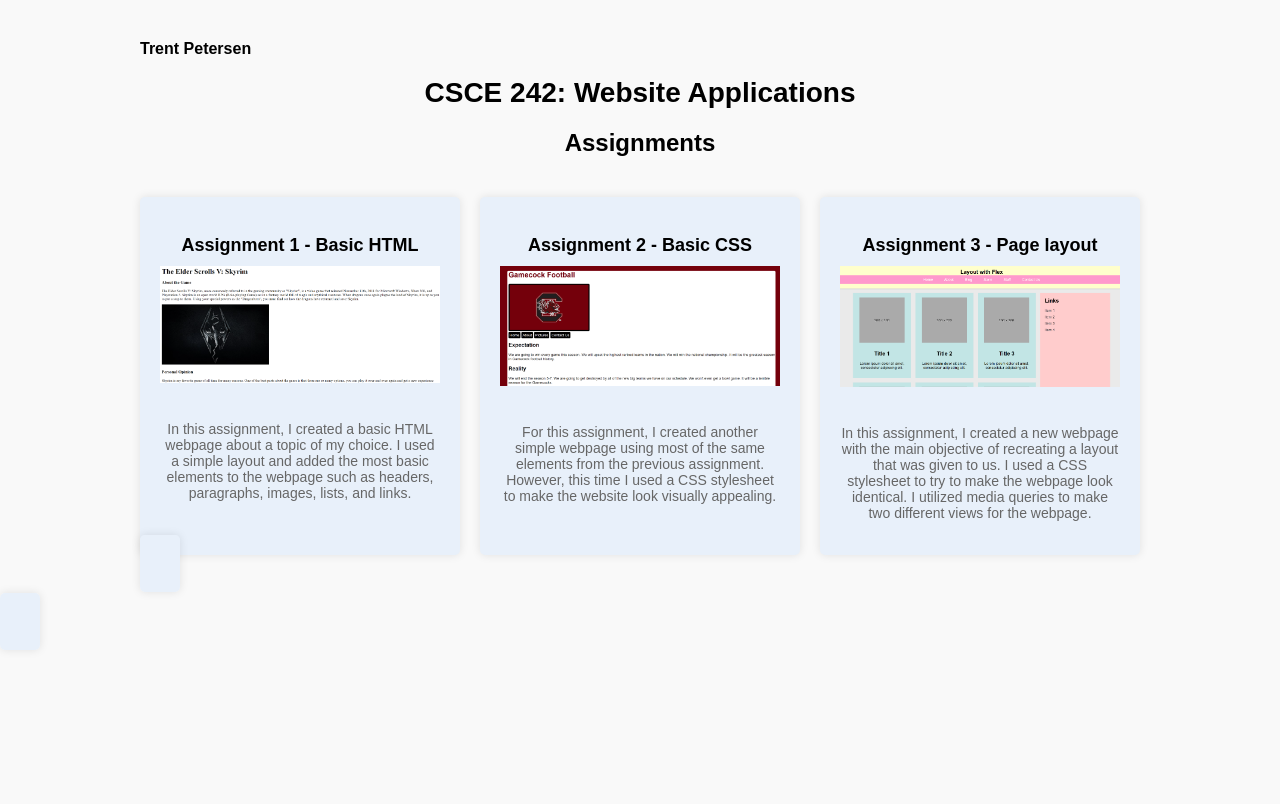
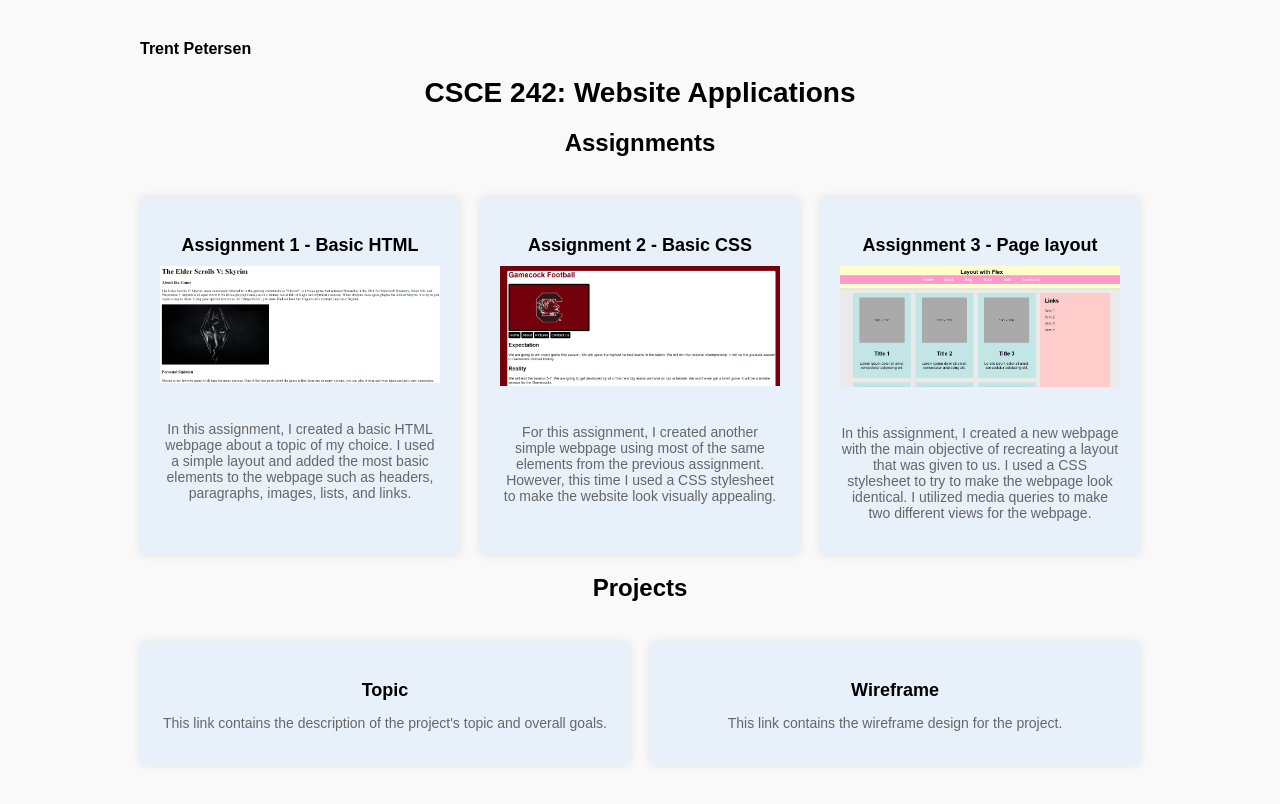
Before and after one commit to trentpetersen2003/trentpetersen2003.github.io, a plain HTML site: page csce242/index.html in a window 1280 px wide. Drawn offline with Linux system fonts and the light colour scheme.

Commit message:
added project list

```diff
--- a/csce242/index.html
+++ b/csce242/index.html
@@ -3,14 +3,14 @@
     <head>
         <title>CSCE 242: Website Applications</title>
         <link rel="stylesheet" href="styles.css">
-
     </head>
     <body>
         <div id="content">
             <h6 id="name">Trent Petersen</h6>
             <h1>CSCE 242: Website Applications</h1>
+
+            <!-- Assignments Section -->
             <h2>Assignments</h2>
-
             <div class="assignments-container">
                 <a href="assignments/assignment_1/index.html" class="assignment">
                     <h3>Assignment 1 - Basic HTML</h3>
@@ -41,7 +41,25 @@
                         to make the webpage look identical. I utilized media queries to make two
                         different views for the webpage.
                     </p>
-                </div>
+                </a>
+            </div>
+
+            <!-- Projects Section -->
+            <h2>Projects</h2>
+            <div class="projects-container">
+                <a href="projects/topic.html" class="project">
+                    <h3>Topic</h3>
+                    <p>
+                        This link contains the description of the project's topic and overall goals.
+                    </p>
+                </a>
+
+                <a href="projects/wireframe.html" class="project">
+                    <h3>Wireframe</h3>
+                    <p>
+                        This link contains the wireframe design for the project.
+                    </p>
+                </a>
             </div>
         </div>
     </body>
--- a/csce242/styles.css
+++ b/csce242/styles.css
@@ -91,3 +91,47 @@
         margin-bottom: 20px;
     }
 }
+/* Flexbox layout for projects */
+.projects-container {
+    display: flex;
+    justify-content: space-between;
+    gap: 20px;
+}
+
+.project {
+    background-color: #e8f0fa;
+    padding: 20px;
+    border-radius: 5px;
+    text-align: center;
+    flex: 1;
+    box-shadow: 0 0 10px rgba(0, 0, 0, 0.1);
+    text-decoration: none; /* Remove underline from links */
+    color: inherit; /* Inherit color from parent */
+    transition: background-color 0.3s ease;
+}
+
+.project:hover {
+    background-color: #d0e7ff;
+}
+
+.project h3 {
+    font-size: 18px;
+    margin-bottom: 10px;
+}
+
+.project p {
+    font-size: 14px;
+    color: #666;
+}
+
+/* Media query for smaller screens */
+@media (max-width: 768px) {
+    .projects-container {
+        flex-direction: column;
+        align-items: center;
+    }
+
+    .project {
+        margin-bottom: 20px;
+    }
+}
```
